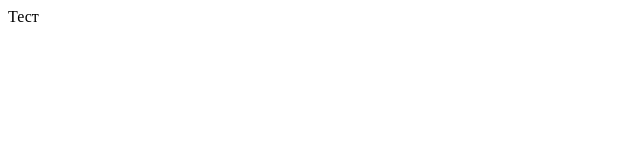
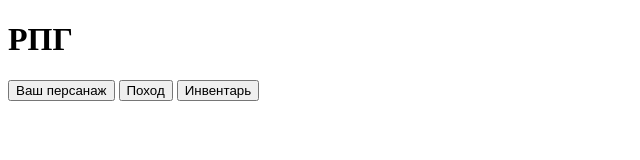
Before and after one commit to Kan0Shuuya/Kan0Shuuya.github.io, a plain HTML site: page index.html in a window 1280 px wide. Shown: the whole page, without its empty margins (0-640 px from the left). Drawn offline with Linux system fonts and the light colour scheme.

Commit message:
рвоерка

```diff
--- a/index.html
+++ b/index.html
@@ -8,6 +8,11 @@
     <link rel="stylesheet" href="style.css">
 </head>
 <body>
-    <p1>Тест</p1>
+    <h1>РПГ</h1>
+    <nav>
+        <button>Ваш персанаж</button>
+        <button>Поход</button>
+        <button>Инвентарь</button>
+    </nav>
 </body>
 </html>
```
